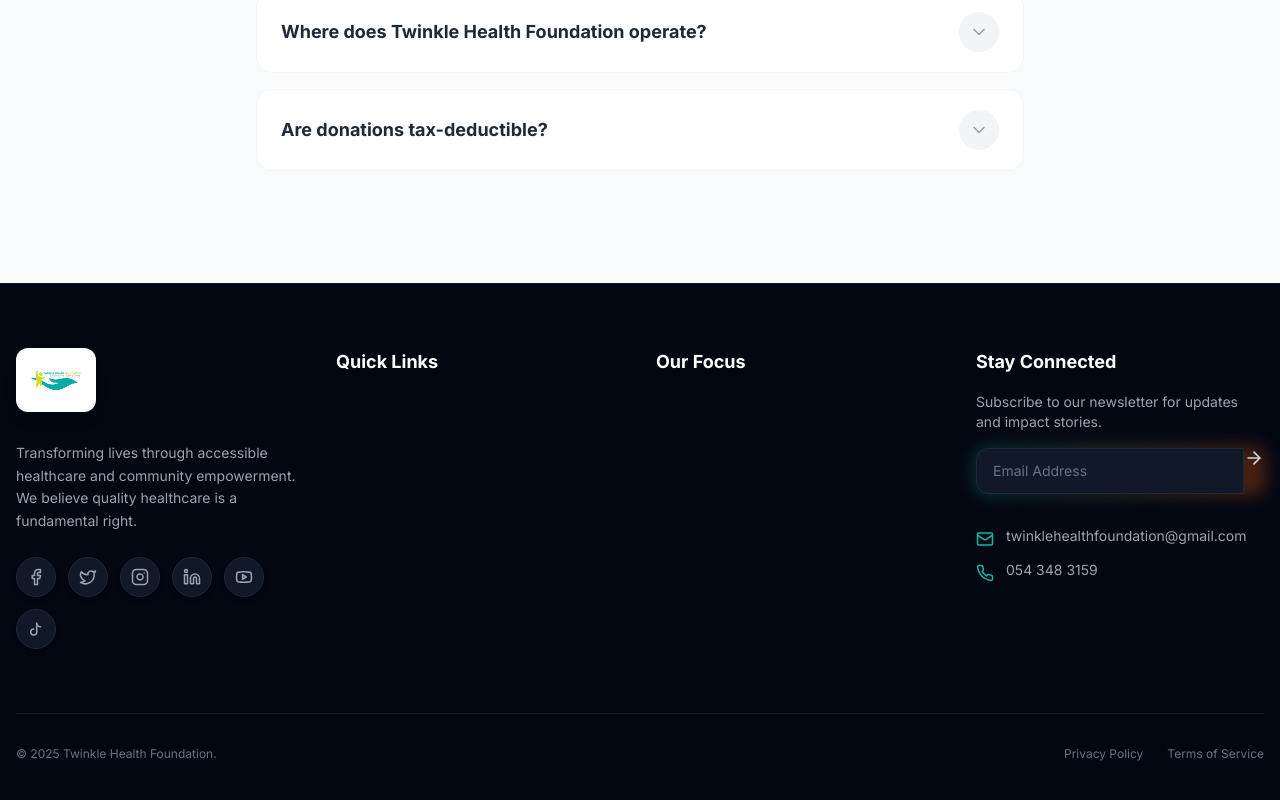
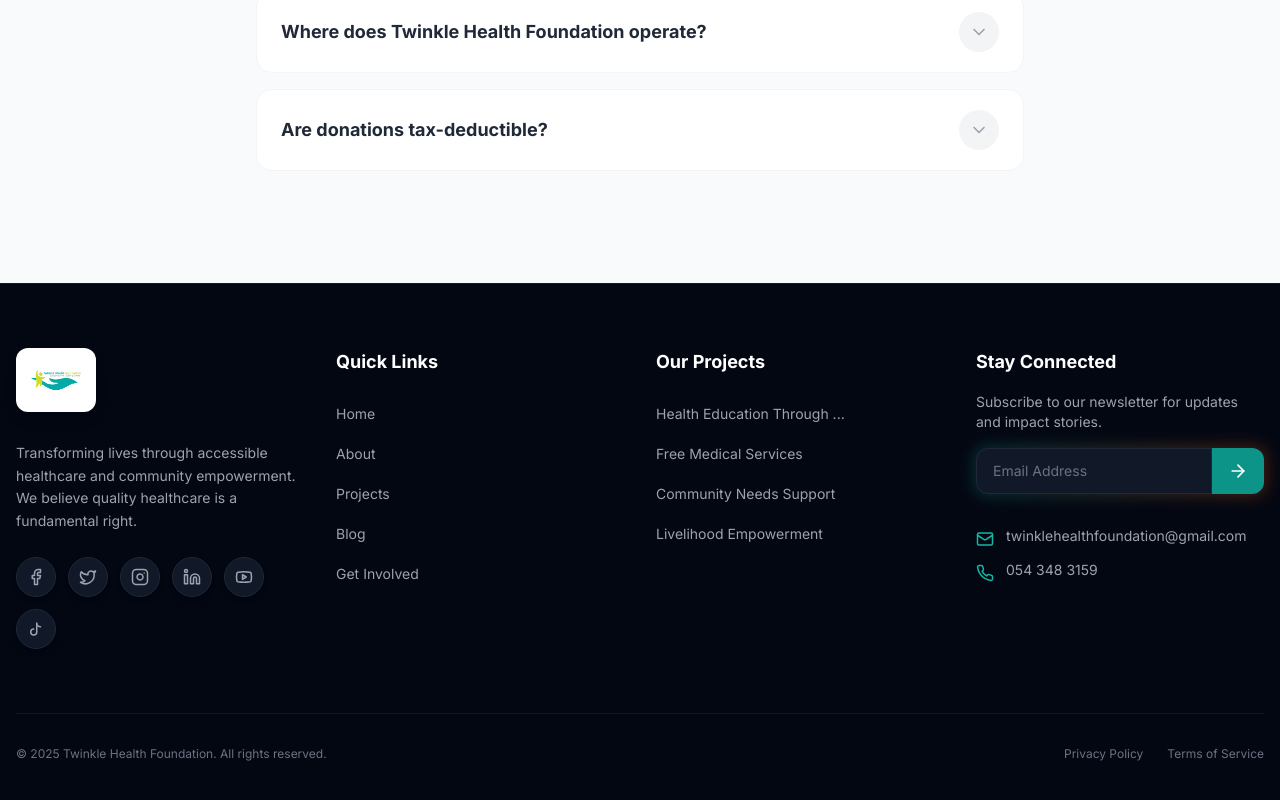
Before and after one commit to WilsonTenk/Twinklehealth-V2, a React (Vite) app: page / in a window 1280 px wide. Shown: the part 5098-5898 px from the top of the page. Built offline with nearby package versions, Linux system fonts and the light colour scheme.

Commit message:
feat: Update Footer with dynamic projects and full link list

```diff
--- a/src/App.tsx
+++ b/src/App.tsx
@@ -375,7 +375,7 @@
                 </Suspense>
             </main>
 
-            <Footer onNavigate={(page) => navigate(page)} />
+            <Footer onNavigate={(page) => navigate(page)} projects={projects} />
         </div>
     );
 };
--- a/src/components/Footer.tsx
+++ b/src/components/Footer.tsx
@@ -1,12 +1,13 @@
-
 import React, { useState } from 'react';
 import { Facebook, Twitter, Instagram, Youtube, ArrowRight, Mail, Phone, Linkedin, ChevronDown, ChevronUp } from 'lucide-react';
+import { Project } from '../types';
 
 interface FooterProps {
     onNavigate: (page: string) => void;
+    projects: Project[];
 }
 
-const Footer: React.FC<FooterProps> = ({ onNavigate }) => {
+const Footer: React.FC<FooterProps> = ({ onNavigate, projects }) => {
     const [email, setEmail] = useState('');
     const [status, setStatus] = useState<'idle' | 'submitting' | 'success' | 'error'>('idle');
 
@@ -48,6 +49,10 @@
             console.error(error);
             setStatus('error');
         }
+    };
+
+    const truncate = (str: string, n: number) => {
+        return str.length > n ? str.slice(0, n) + "..." : str;
     };
 
     return (
@@ -109,8 +114,8 @@
                                 {openSection === 'quickLinks' ? <ChevronUp size={20} /> : <ChevronDown size={20} />}
                             </div>
                         </button>
-                        <div className={`mt - 4 lg: mt - 6 space - y - 3 overflow - hidden transition - all duration - 300 ${openSection === 'quickLinks' ? 'max-h-96 opacity-100' : 'max-h-0 opacity-0 lg:max-h-full lg:opacity-100'} `}>
-                            {['About', 'Projects', 'Blog', 'Get Involved'].map((item) => (
+                        <div className={`mt-4 lg:mt-6 space-y-3 overflow-hidden transition-all duration-300 ${openSection === 'quickLinks' ? 'max-h-96 opacity-100' : 'max-h-0 opacity-0 lg:max-h-full lg:opacity-100'}`}>
+                            {['Home', 'About', 'Projects', 'Blog', 'Get Involved'].map((item) => (
                                 <button
                                     key={item}
                                     onClick={() => onNavigate(item)}
@@ -122,25 +127,26 @@
                         </div>
                     </div>
 
-                    {/* Services - Accordion on Mobile */}
+                    {/* Projects - Accordion on Mobile */}
                     <div className="lg:col-span-1 border-b border-gray-900 lg:border-none pb-6 lg:pb-0">
                         <button
                             className="w-full flex justify-between items-center lg:cursor-default"
-                            onClick={() => toggleSection('services')}
+                            onClick={() => toggleSection('projects')}
                         >
-                            <h3 className="text-white font-bold text-lg">Our Focus</h3>
+                            <h3 className="text-white font-bold text-lg">Our Projects</h3>
                             <div className="lg:hidden text-gray-500">
-                                {openSection === 'services' ? <ChevronUp size={20} /> : <ChevronDown size={20} />}
+                                {openSection === 'projects' ? <ChevronUp size={20} /> : <ChevronDown size={20} />}
                             </div>
                         </button>
-                        <div className={`mt - 4 lg: mt - 6 space - y - 3 overflow - hidden transition - all duration - 300 ${openSection === 'services' ? 'max-h-96 opacity-100' : 'max-h-0 opacity-0 lg:max-h-full lg:opacity-100'} `}>
-                            {['Health Education', 'Medical Services', 'Community Support', 'Livelihood'].map((item) => (
+                        <div className={`mt-4 lg:mt-6 space-y-3 overflow-hidden transition-all duration-300 ${openSection === 'projects' ? 'max-h-96 opacity-100' : 'max-h-0 opacity-0 lg:max-h-full lg:opacity-100'}`}>
+                            {projects.slice(0, 4).map((project) => (
                                 <button
-                                    key={item}
+                                    key={project.id}
                                     onClick={() => onNavigate('Projects')}
                                     className="block w-full text-left hover:text-primary-400 text-gray-400 transition-colors text-sm py-1"
+                                    title={project.title}
                                 >
-                                    {item}
+                                    {truncate(project.title, 25)}
                                 </button>
                             ))}
                         </div>
@@ -172,7 +178,7 @@
                                         />
                                         <button
                                             type="submit"
-                                            className={`bg - primary - 600 hover: bg - primary - 500 text - white px - 4 rounded - r - xl transition - colors flex items - center justify - center ${status === 'submitting' ? 'opacity-70 cursor-wait' : ''} `}
+                                            className={`bg-primary-600 hover:bg-primary-500 text-white px-4 rounded-r-xl transition-colors flex items-center justify-center ${status === 'submitting' ? 'opacity-70 cursor-wait' : ''}`}
                                             disabled={status === 'submitting'}
                                         >
                                             {status === 'submitting' ? (
@@ -203,7 +209,7 @@
                 </div>
 
                 <div className="pt-8 border-t border-gray-900 flex flex-col md:flex-row justify-between items-center text-xs text-gray-500 gap-4">
-                    <p>&copy; {new Date().getFullYear()} Twinkle Health Foundation.</p>
+                    <p>&copy; {new Date().getFullYear()} Twinkle Health Foundation. All rights reserved.</p>
                     <div className="flex space-x-6">
                         <a href="#" className="hover:text-primary-400 transition-colors">Privacy Policy</a>
                         <a href="#" className="hover:text-primary-400 transition-colors">Terms of Service</a>
```
